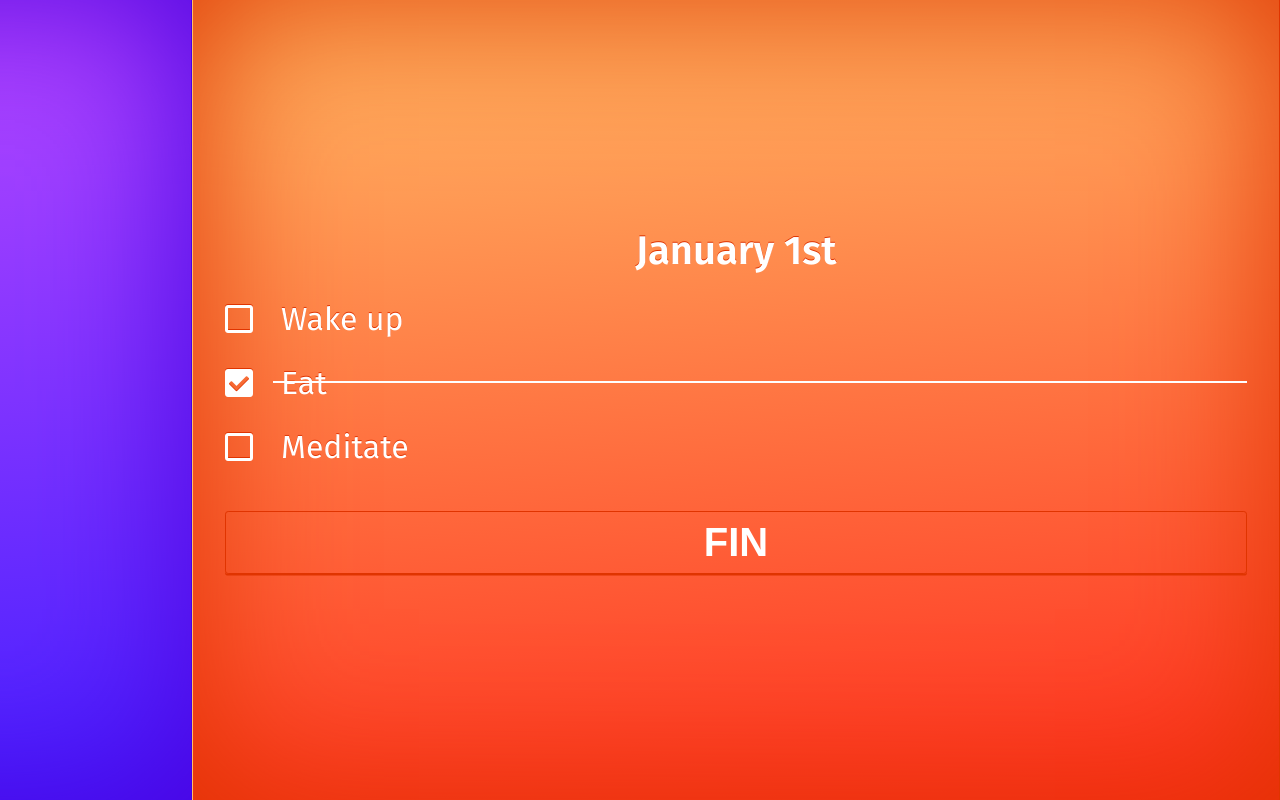
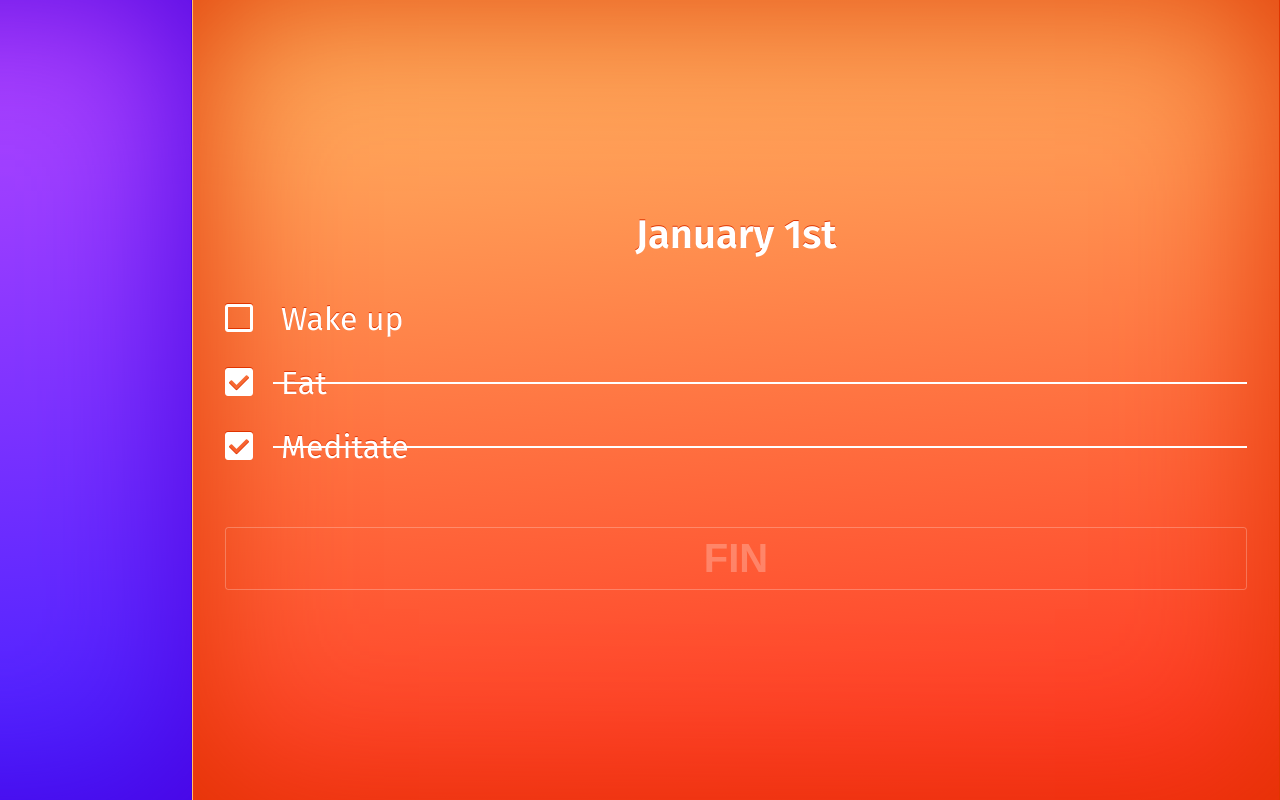
Before and after one commit to abattenb/finir, a Vue app: page /#/ in a window 1280 px wide. Built offline with nearby package versions, Linux system fonts and the light colour scheme.

Commit message:
Update button timings

```diff
--- a/src/components/Timeline.vue
+++ b/src/components/Timeline.vue
@@ -42,7 +42,7 @@ export default {
       list: [
         { name: 'Wake up', done: false },
         { name: 'Eat', done: true },
-        { name: 'Meditate', done: false },
+        { name: 'Meditate', done: true },
       ],
       themes: [
         'starburst',
--- a/src/components/Today.vue
+++ b/src/components/Today.vue
@@ -18,7 +18,7 @@
           </div>
         </div>
       </div>
-      <button class="fin">
+      <button class="fin" :class="[canFinish ? 'enabled' : 'disabled']">
         FIN
       </button>
     </div>
@@ -43,9 +43,12 @@ export default {
   },
   created() {
     this.currentList = JSON.parse(JSON.stringify(this.list));
-    console.log(this.currentList);
+    // console.log(this.currentList);
   },
   computed: {
+    canFinish() {
+      return this.currentList.every(x => x.done === true);
+    },
   },
   methods: {
     toggleDone(index, thing) {
@@ -54,7 +57,7 @@ export default {
   },
 };
 </script>
-<style lang="scss">
+<style lang="scss" scoped>
 
 .today {
   // box-shadow: -.25rem 0 1.5rem 0 #444;
@@ -64,7 +67,7 @@ export default {
     font-size: 2rem;
     font-weight: 400;
     text-align: left;
-    margin: 1rem 0 1.75rem 0;
+    margin: 2rem 0 2.75rem 0;
 
     & .thing {
       position: relative;
@@ -83,10 +86,10 @@ export default {
         content: '';
         display: block;
         position: absolute;
-        height: .15rem;
+        height: .125rem;
         width: calc(0%);
         left: 5rem;
-        top: 1.6rem;
+        top: 1.65rem;
         background: var(--theme-text);
         transition: 1.2s all ease-in;
       }
@@ -109,17 +112,16 @@ export default {
       position: relative;
       & > i {
         position: absolute;
-        top: .2rem;
+        top: .175rem;
         left: 0;
       }
       .show {
         opacity: 1;
-        transition: .2s opacity ease-out;
+        transition: .1s opacity ease-out;
       }
       .hide {
         opacity: 0;
-        transition: 1.2s opacity ease-in;
-      }
+        transition: .8s opacity ease-in;
       }
     }
   }
@@ -128,24 +130,45 @@ export default {
     display: block;
     width: calc(100% - 4rem);
     font-size: 2.5rem;
-  background: var(--theme-high);
     background: none;
     color: white;
     font-weight: 700;
     padding: .5rem;
     margin: 0 2rem;
-  border: .05rem solid var(--theme-dark);
+    border: .1rem solid var(--theme-low);
     border-radius: .2rem;
-  box-shadow: 0 .1rem 0rem var(--theme-dark);
-  transition: .2s all;
 
     &:hover,
     &:focus,
     &:active {
-    background: var(--theme-low);
       transition: .2s all;
+    }
+
+    &.enabled {
+      position: relative;
+      opacity: 1;
+      border: .1rem solid var(--theme-text);
+      transform: translateY(-.1rem);
+      box-shadow: 0 .25rem .5rem var(--theme-dark), 0 -.25rem .5rem var(--theme-high);
+      transition: .15s all ease-in;
+    }
+
+    &.enabled:active {
+      position: relative;
+      opacity: 1;
+      border: .1rem solid var(--theme-text);
+      transform: translateY(.1rem);
+      box-shadow: 0 -.15rem .5rem var(--theme-dark), 0 .15rem .5rem var(--theme-high);
+      transition: .1s all cubic-bezier(.15,.85,.15,.85);
+    }
+
+    &.disabled {
+      opacity: 0.25;
+      border: .1rem solid var(--theme-text);
+      box-shadow: 0 0 0 var(--theme-dark), 0 0 0 var(--theme-high);
+      transition: .8s all ease-out;
+    }
   }
 }
 
-
 </style>
```
Lines whose indentation alone changed are shown as unchanged.
